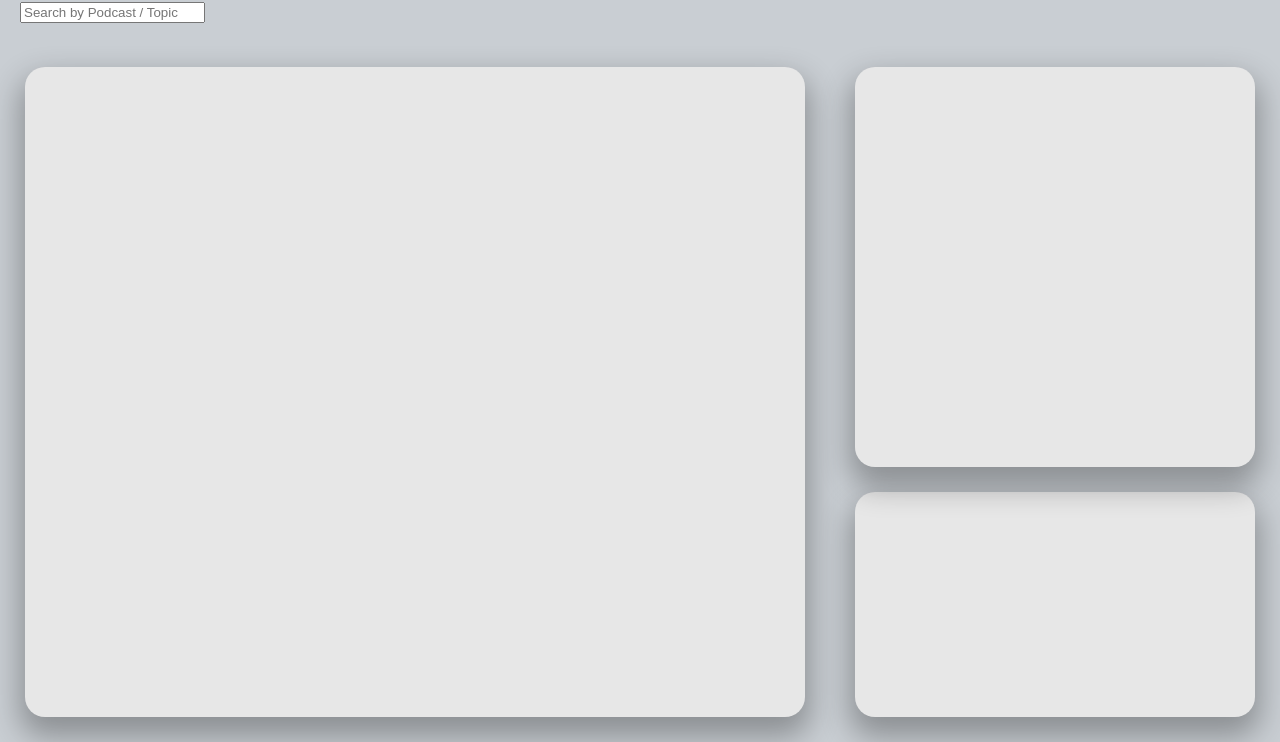
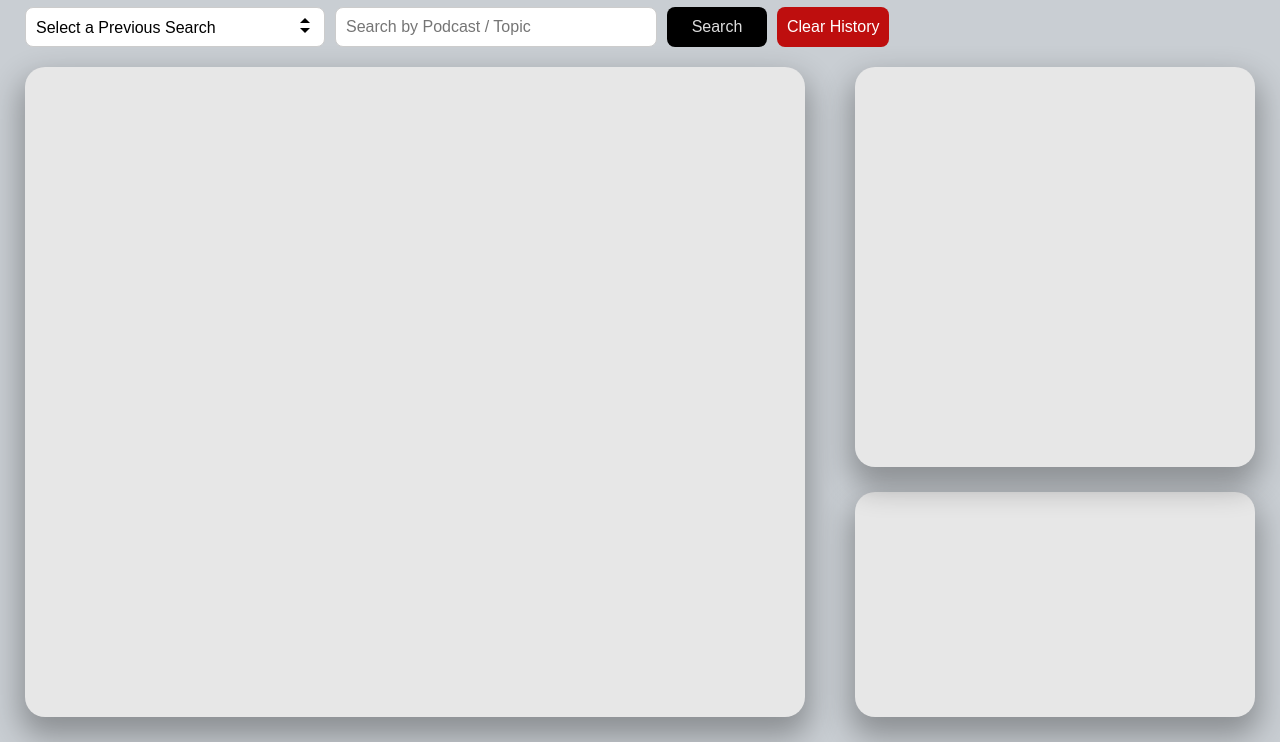
Before and after one commit to JacintoDesign/podcast-player-learning, a website: page public/index.html in a window 1280 px wide. Shown: the part 58-800 px from the top of the page. Drawn offline with Linux system fonts and the light colour scheme.

Commit message:
search container

```diff
--- a/public/index.html
+++ b/public/index.html
@@ -23,7 +23,19 @@
     <div class="page-wrapper">
         <!-- Search Container -->
         <div class="search-container">
+            <!-- Search History -->
+            <div class="custom-select">
+                <select name="searchHistory" id="searchHistory" title="Search History">
+                    <option value="">Select a Previous Search</option>
+                </select>
+            </div>
+            <!-- Search Input -->
             <input type="text" id="searchInput" placeholder="Search by Podcast / Topic">
+            <!-- Search Buttons -->
+            <div class="search-buttons">
+                <button type="button" id="searchButton">Search</button>
+                <button type="button" id="resetButton">Clear History</button>
+            </div>
         </div>
 
         <!-- Main Container -->
--- a/public/style.css
+++ b/public/style.css
@@ -45,6 +45,77 @@ body {
     position: absolute;
     top: 60px;
     left: 20px;
+    display: flex;
+}
+
+select, input, button {
+    margin: 5px;
+    padding: 10px;
+    font-size: 16px;
+    border-radius: 8px;
+    border: 1px solid #ccc;
+}
+
+input {
+    width: 300px;
+}
+
+.custom-select {
+    width: 300px;
+    height: 40px;
+    position: relative;
+    margin-right: 10px;
+}
+
+.custom-select select {
+    appearance: none;
+    width: 100%;
+    background: white;
+    cursor: pointer;
+    height: 40px;
+}
+
+.custom-select::before,
+.custom-select::after {
+  position: absolute;
+  content: "";
+  right: 10px;
+  pointer-events: none;
+}
+
+.custom-select::before {
+  border-left: 5px solid transparent;
+  border-right: 5px solid transparent;
+  border-bottom: 5px solid black;
+  top: 40%;
+}
+
+.custom-select::after {
+  border-left: 5px solid transparent;
+  border-right: 5px solid transparent;
+  border-top: 5px solid black;
+  top: 65%;
+}
+
+.search-buttons {
+    display: flex;
+}
+
+button {
+    cursor: pointer;
+    background: black;
+    color: rgb(220, 220, 220);
+    border: none;
+    min-width: 100px;
+}
+
+#resetButton {
+    background: rgb(190, 14, 14);
+    color: white;
+}
+
+button:hover {
+    filter: brightness(1.2);
 }
 
 /* Main Container --------------------------- */
```
